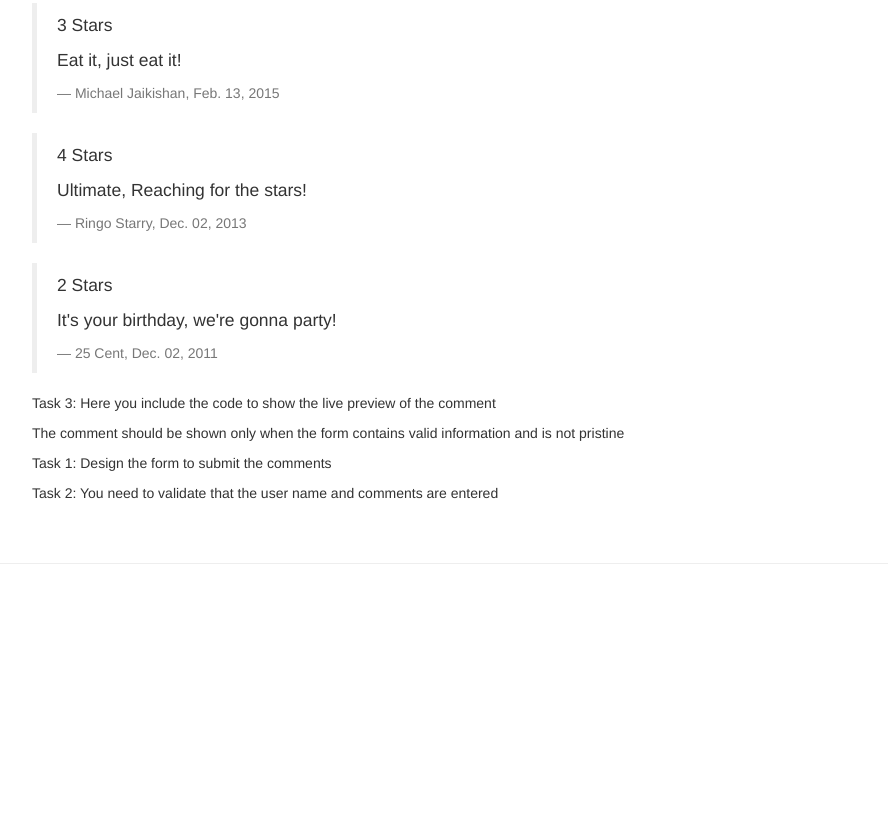
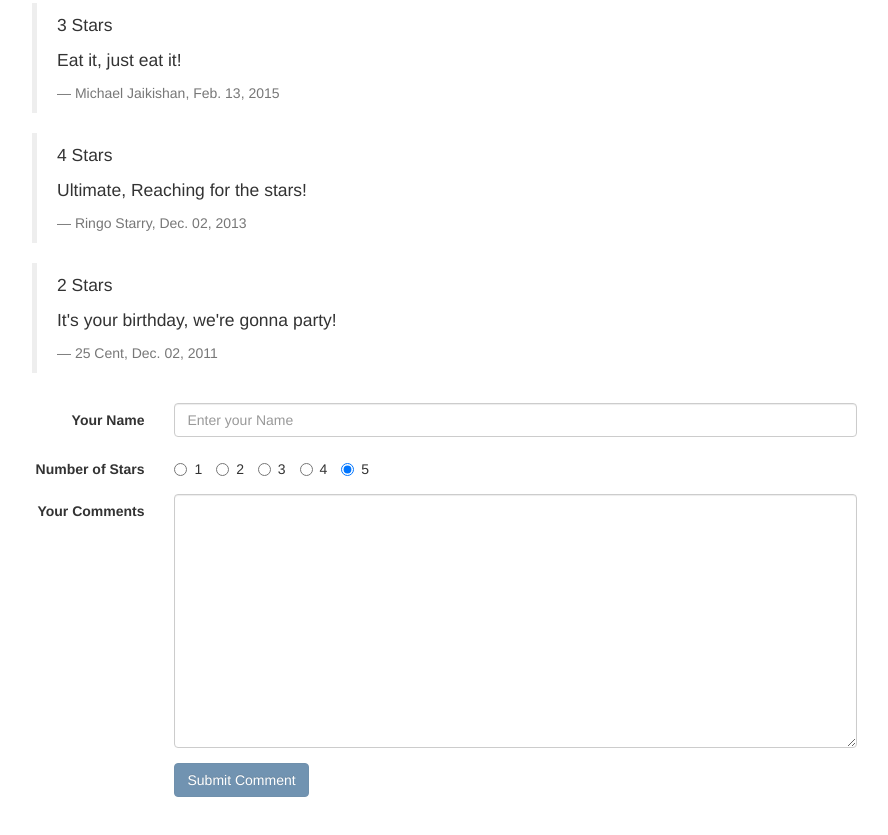
Before and after one commit to Maycas/conFusion, a website: page app/dishdetail.html in a window 1280 px wide. Shown: the part 553-1388 px from the top of the page, without its empty margins (148-1036 px from the left). Before the commit the page ends 1117 px from the top, so only its background shows below. Drawn offline with Linux system fonts and the light colour scheme.

Commit message:
Form into dish detail to add comments

```diff
--- a/app/dishdetail.html
+++ b/app/dishdetail.html
@@ -57,12 +57,56 @@ content must come *after* these tags -->
             </div>
             <div class="col-xs-9 col-xs-offset-1" ng-controller="DishCommentController">
                 <ul class="list-unstyled">
-                    <p>Task 3: Here you include the code to show the live preview of the comment</p>
-                    <p>The comment should be shown only when the form contains valid information and is not pristine</p>
+                    <li>
+                        <blockquote ng-show="!commentForm.$invalid && !commentForm.$pristine">
+                            <p>{{userComment.rating}} Stars</p>
+                            <p>{{userComment.comment}}</p>
+                            <footer>{{userComment.author}}, {{userComment.date | date: "MMM. dd, yyyy"}}</footer>
+                        </blockquote>
+                    </li>
                 </ul>
+
+
                 <form class="form-horizontal" name="commentForm" ng-submit="submitComment()" novalidate>
-                    <p>Task 1: Design the form to submit the comments</p>
-                    <p>Task 2: You need to validate that the user name and comments are entered</p>
+                    <div class="form-group" ng-class="{ 'has-error' : commentForm.author.$error.required && !commentForm.author.$pristine }">
+                        <label for="author" class="col-sm-2 control-label">Your Name</label>
+                        <div class="col-sm-10">
+                            <input type="text" ng-model="userComment.author" class="form-control" id="author" name="author" placeholder="Enter your Name" required>
+                            <span ng-show="commentForm.author.$error.required && !commentForm.author.$pristine" class="help-block">Your Name is required.</span>
+                        </div>
+                    </div>
+                    <div class="form-group">
+                        <label for="numberStars" class="col-sm-2 control-label">Number of Stars</label>
+                        <div class="col-sm-10">
+                            <label class="radio-inline">
+                                <input type="radio" ng-model="userComment.rating" name="starNumber" id="star1" value="1"> 1
+                            </label>
+                            <label class="radio-inline">
+                                <input type="radio" ng-model="userComment.rating" name="starNumber" id="star2" value="2"> 2
+                            </label>
+                            <label class="radio-inline">
+                                <input type="radio" ng-model="userComment.rating" name="starNumber" id="star3" value="3"> 3
+                            </label>
+                            <label class="radio-inline">
+                                <input type="radio" ng-model="userComment.rating" name="starNumber" id="star4" value="4"> 4
+                            </label>
+                            <label class="radio-inline">
+                                <input type="radio" ng-model="userComment.rating" name="starNumber" id="star5" value="5"> 5
+                            </label>
+                        </div>
+                    </div>
+                    <div class="form-group" ng-class="{ 'has-error' : commentForm.comments.$error.required && !commentForm.comments.$pristine }">
+                        <label for="comments" class="col-sm-2 control-label">Your Comments</label>
+                        <div class="col-sm-10">
+                            <textarea class="form-control" ng-model="userComment.comment" id="comments" name="comments" rows="12" required></textarea>
+                            <span ng-show="commentForm.comments.$error.required && !commentForm.comments.$pristine" class="help-block">A comment is required</span>
+                        </div>
+                    </div>
+                    <div class="form-group">
+                        <div class="col-sm-offset-2 col-sm-10">
+                            <button type="submit" class="btn btn-primary" ng-disabled="commentForm.$invalid">Submit Comment</button>
+                        </div>
+                    </div>
                 </form>
             </div>
         </div>
--- a/app/scripts/app.js
+++ b/app/scripts/app.js
@@ -156,17 +156,30 @@ angular.module('confusionApp', [])
 .controller('DishCommentController', ['$scope', function ($scope) {
 
     //Step 1: Create a JavaScript object to hold the comment from the form
+    $scope.userComment = {
+        rating: 5,
+        comment: "",
+        author: "",
+        date: null
+    };
+
 
     $scope.submitComment = function () {
 
-        //Step 2: This is how you record the date
-        //"The date property of your JavaScript object holding the comment" = new Date().toISOString();
+        $scope.userComment.date = new Date().toISOString();
 
         // Step 3: Push your comment into the dish's comment array
-        //$scope.dish.comments.push("Your JavaScript Object holding the comment");
+        $scope.dish.comments.push($scope.userComment);
 
         //Step 4: reset your form to pristine
+        $scope.commentForm.$setPristine();
 
         //Step 5: reset your JavaScript object that holds your comment
+        $scope.userComment = {
+            rating: 5,
+            comment: "",
+            author: "",
+            date: null
+        };
     };
 }]);
```
Also changed, not shown: app/scripts/controllers.js (added), app/scripts/services.js (added).
